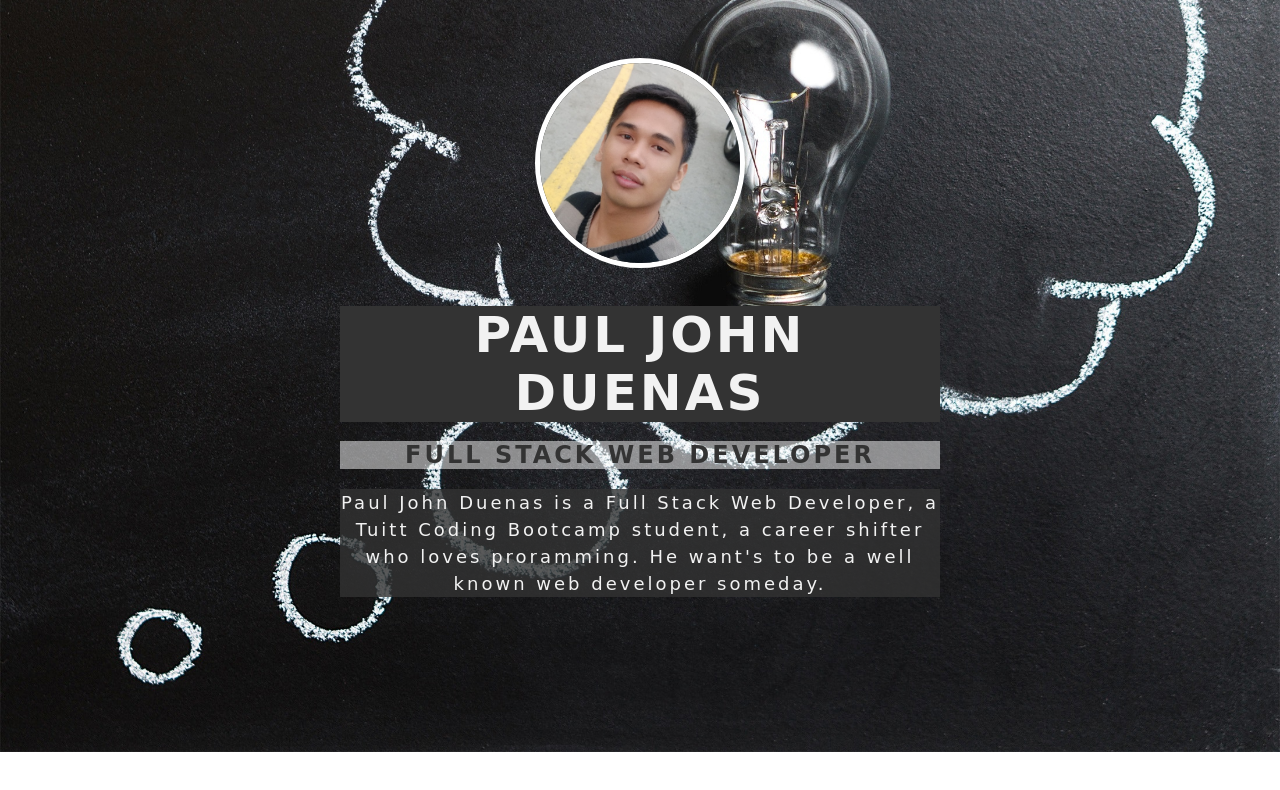
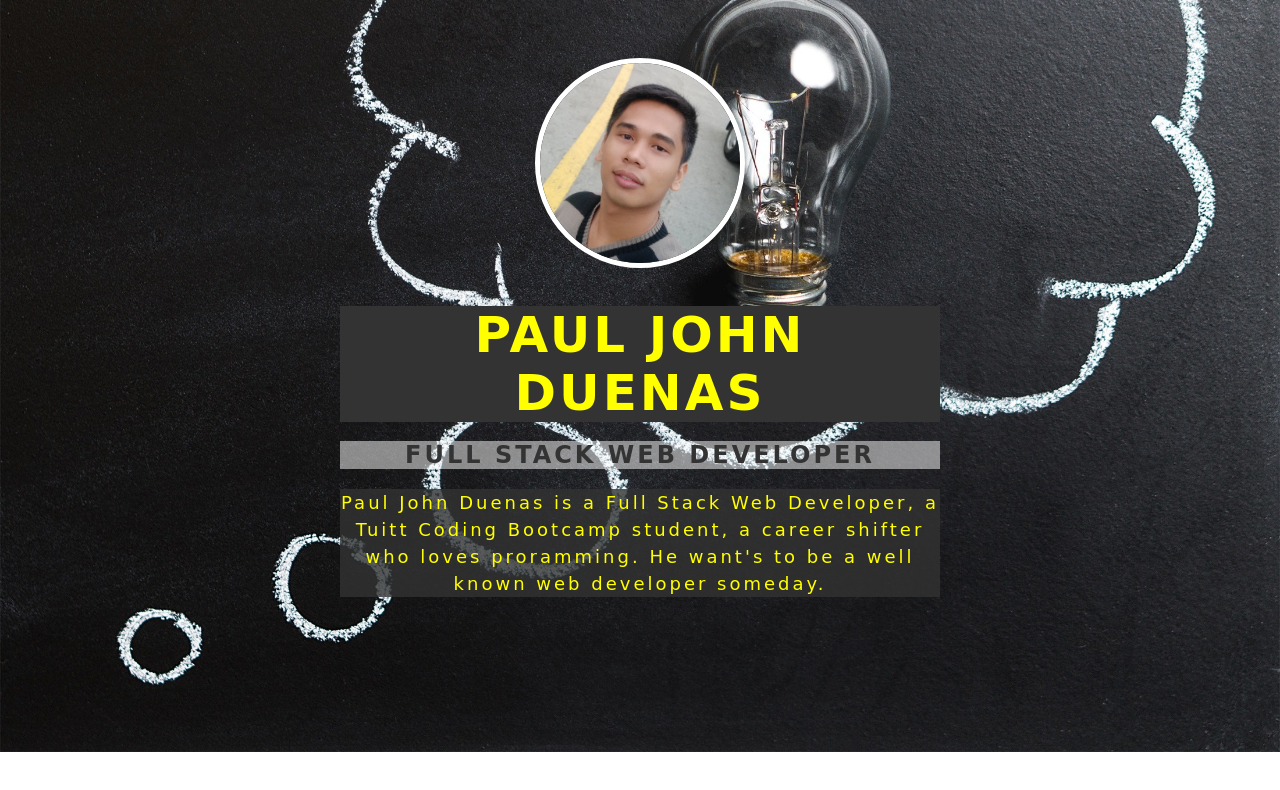
Before and after one commit to pauljohn-duenas28/web-portfolio, a plain HTML site: page index.html in a window 1280 px wide. Drawn offline with Linux system fonts and the light colour scheme; a web font is replaced by a local one.

Commit message:
includes new updates web dev portfolio v0.1

```diff
--- a/assets/css/style.css
+++ b/assets/css/style.css
@@ -8,7 +8,7 @@ body {
 	background-repeat: no-repeat;
 
 
-	color: #f2f2f2; /*off white*/
+	color: yellow; /*off white*/
 	/*height: 100vh*/
 
 	/*font-family: 'Roboto', sans-serif;*/
```
